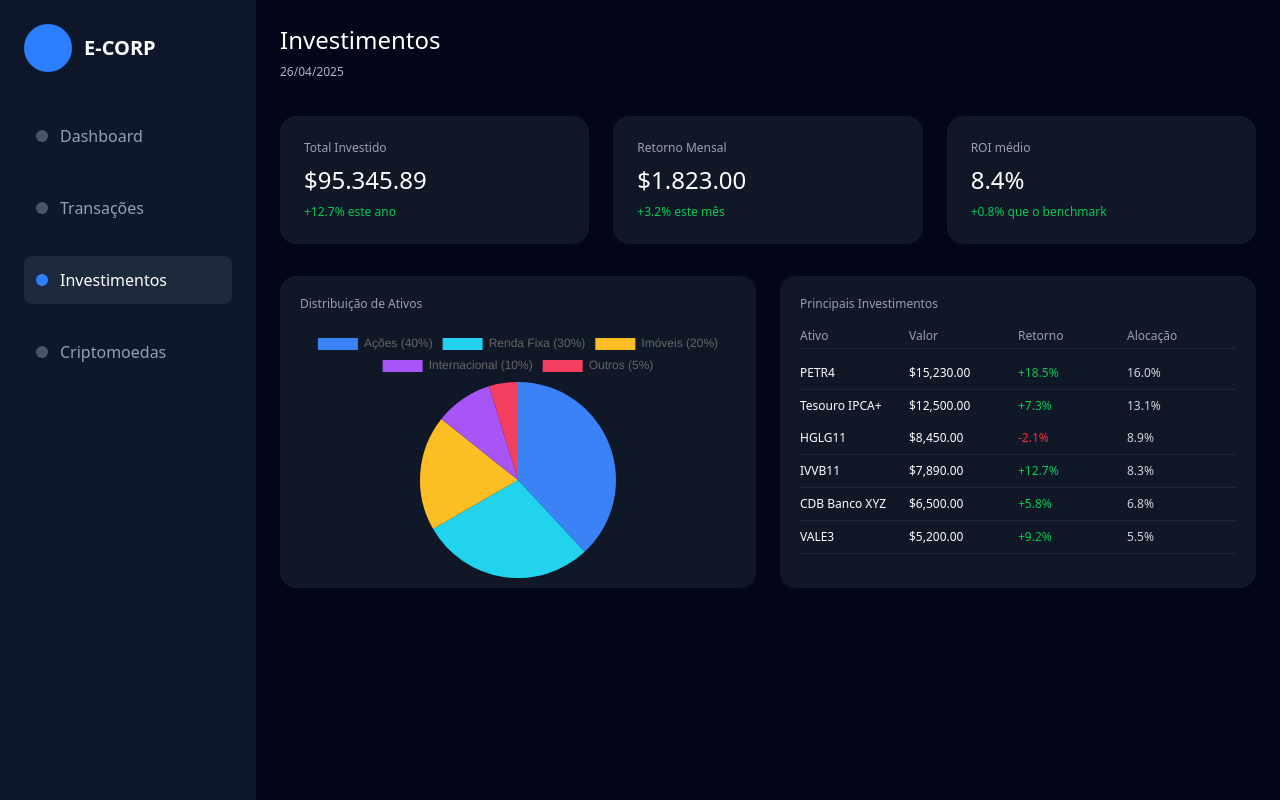
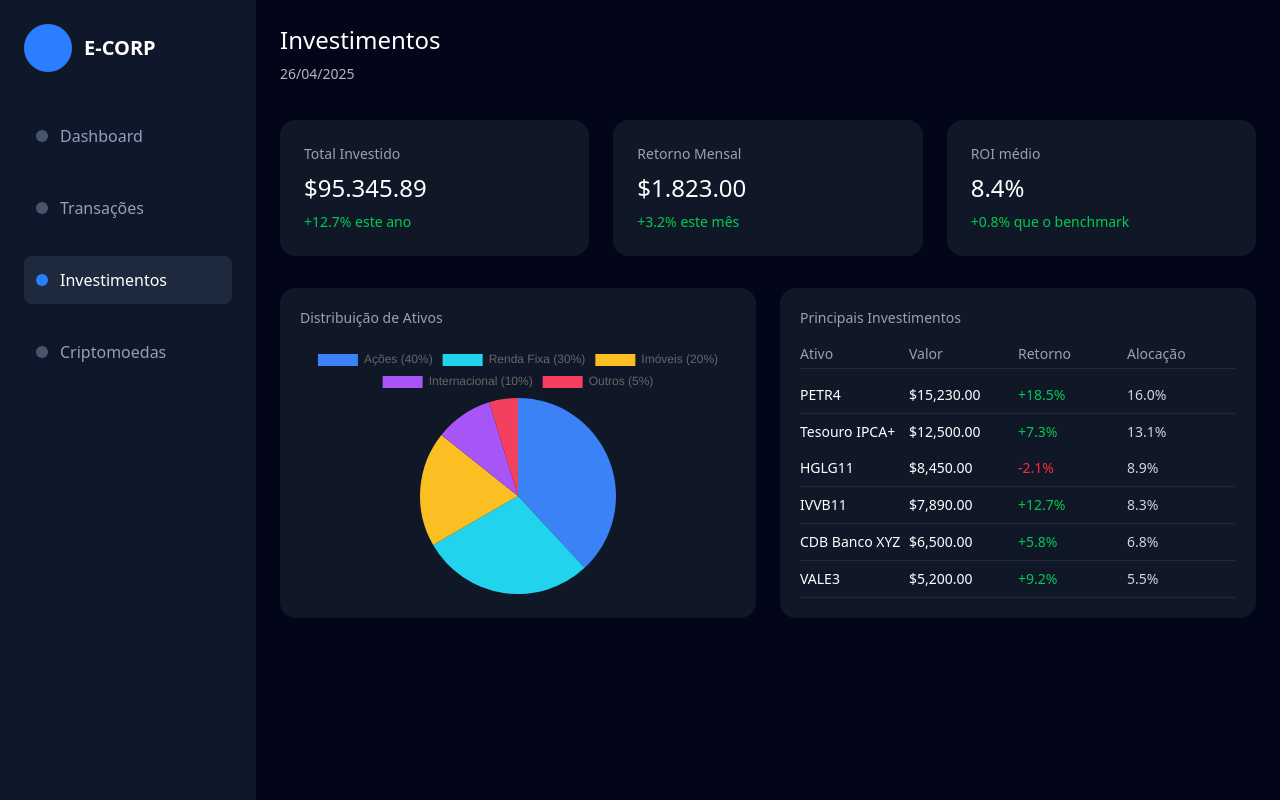
Before and after one commit to BiancaMRV/financedashboard, a React (Vite) app: page /investments in a window 1280 px wide. Built offline with nearby package versions, Linux system fonts and the light colour scheme.

Commit message:
changes in text size

```diff
--- a/src/components/dashboard/PortfolioChart.tsx
+++ b/src/components/dashboard/PortfolioChart.tsx
@@ -101,7 +101,7 @@ export default function PortfolioChart() {
       <div className="flex gap-4">
         <button
           onClick={() => setMode("mensal")}
-          className={`px-4 py-2 rounded-full text-xs ${
+          className={`px-4 py-2 rounded-full text-sm ${
             mode === "mensal"
               ? "bg-blue-600 text-white"
               : "bg-gray-700 text-gray-300"
@@ -111,7 +111,7 @@ export default function PortfolioChart() {
         </button>
         <button
           onClick={() => setMode("anual")}
-          className={`px-4 py-2 rounded-full text-xs ${
+          className={`px-4 py-2 rounded-full text-sm ${
             mode === "anual"
               ? "bg-blue-600 text-white"
               : "bg-gray-700 text-gray-300"
--- a/src/pages/Crypto.tsx
+++ b/src/pages/Crypto.tsx
@@ -6,7 +6,7 @@ export default function Crypto() {
       {/* Cabeçalho */}
       <div className="w-2/3">
         <h1 className="text-white text-2xl"> CryptoMoedas </h1>
-        <h2 className="text-white text-xs mt-2 opacity-70">
+        <h2 className="text-white text-sm mt-2 opacity-70">
           {new Date().toLocaleDateString("pt-BR")}
         </h2>
       </div>
@@ -14,20 +14,20 @@ export default function Crypto() {
       <div className="grid grid-cols-3 gap-x-6 mt-9">
         {/*Patrimonio total*/}
         <div className="bg-gray-900 p-6 rounded-2xl">
-          <h1 className="text-gray-400 text-xs"> Portfolio Crypto </h1>
+          <h1 className="text-gray-400 text-sm"> Portfolio Crypto </h1>
           <p className="text-2xl text-white mt-2"> $32,313.00</p>
-          <p className="text-xs text-green-500 mt-2"> +5.2% (24h) </p>
+          <p className="text-sm text-green-500 mt-2"> +5.2% (24h) </p>
         </div>
         <div className="bg-gray-900 p-6 rounded-2xl">
-          <h1 className="text-gray-400 text-xs"> Lucro Total</h1>
+          <h1 className="text-gray-400 text-sm"> Lucro Total</h1>
           <p className="text-2xl text-white mt-2"> $8,342.00</p>
-          <p className="text-xs text-green-500 mt-2"> +37,1%(desde o inicio)</p>
+          <p className="text-sm text-green-500 mt-2"> +37,1%(desde o inicio)</p>
         </div>
         {/* Despesas Mensais */}
         <div className="bg-gray-900 p-6 rounded-2xl">
-          <h1 className="text-gray-400 text-xs">Mercado Geral</h1>
+          <h1 className="text-gray-400 text-sm">Mercado Geral</h1>
           <p className="text-2xl text-white mt-2"> $2.17T </p>
-          <p className="text-xs text-green-500 mt-2"> +3,7% (24h)</p>
+          <p className="text-sm text-green-500 mt-2"> +3,7% (24h)</p>
         </div>
       </div>
 
--- a/src/pages/Investments.tsx
+++ b/src/pages/Investments.tsx
@@ -5,7 +5,7 @@ export default function Investments() {
     <div className="flex-1">
       <div className="w-2/3">
         <h1 className="text-white text-2xl"> Investimentos </h1>
-        <h2 className="text-white text-xs mt-2 opacity-70">
+        <h2 className="text-white text-sm mt-2 opacity-70">
           {new Date().toLocaleDateString("pt-BR")}
         </h2>
       </div>
@@ -14,20 +14,20 @@ export default function Investments() {
       <div className="grid grid-cols-3 gap-x-6 mt-9">
         {/*Total Investido*/}
         <div className="bg-gray-900 p-6 rounded-2xl">
-          <h1 className="text-gray-400 text-xs"> Total Investido </h1>
+          <h1 className="text-gray-400 text-sm"> Total Investido </h1>
           <p className="text-2xl text-white mt-2"> $95.345.89 </p>
-          <p className="text-xs text-green-500 mt-2"> +12.7% este ano </p>
+          <p className="text-sm text-green-500 mt-2"> +12.7% este ano </p>
         </div>
         <div className="bg-gray-900 p-6 rounded-2xl">
-          <h1 className="text-gray-400 text-xs"> Retorno Mensal</h1>
+          <h1 className="text-gray-400 text-sm"> Retorno Mensal</h1>
           <p className="text-2xl text-white mt-2"> $1.823.00</p>
-          <p className="text-xs text-green-500 mt-2"> +3.2% este mês</p>
+          <p className="text-sm text-green-500 mt-2"> +3.2% este mês</p>
         </div>
         {/* ROI médio */}
         <div className="bg-gray-900 p-6 rounded-2xl">
-          <h1 className="text-gray-400 text-xs">ROI médio</h1>
+          <h1 className="text-gray-400 text-sm">ROI médio</h1>
           <p className="text-2xl text-white mt-2"> 8.4% </p>
-          <p className="text-xs text-green-500 mt-2"> +0.8% que o benchmark</p>
+          <p className="text-sm text-green-500 mt-2"> +0.8% que o benchmark</p>
         </div>
       </div>
 
@@ -35,7 +35,7 @@ export default function Investments() {
       <div className="flex flex-row gap-6 mt-8">
         {/* Gráfico de pizza - primeira coluna */}
         <div className="bg-gray-900 p-5 rounded-2xl w-1/2">
-          <h2 className="text-gray-400 text-xs mb-4">Distribuição de Ativos</h2>
+          <h2 className="text-gray-400 text-sm mb-4">Distribuição de Ativos</h2>
           <div className="h-60">
             <Alocacao />
           </div>
@@ -43,54 +43,54 @@ export default function Investments() {
 
         {/* Tabela de Principais Investimentos - segunda coluna */}
         <div className="bg-gray-900 p-5 rounded-2xl w-1/2 relative">
-          <h2 className="text-gray-400 text-xs mb-4">
+          <h2 className="text-gray-400 text-sm mb-4">
             Principais Investimentos
           </h2>
 
           {/* Cabeçalho da tabela */}
           <div className="grid grid-cols-4 mb-2 border-b border-gray-800 pb-1">
-            <div className="text-gray-400 text-xs">Ativo</div>
-            <div className="text-gray-400 text-xs">Valor</div>
-            <div className="text-gray-400 text-xs">Retorno</div>
-            <div className="text-gray-400 text-xs">Alocação</div>
+            <div className="text-gray-400 text-sm">Ativo</div>
+            <div className="text-gray-400 text-sm">Valor</div>
+            <div className="text-gray-400 text-sm">Retorno</div>
+            <div className="text-gray-400 text-sm">Alocação</div>
           </div>
 
           {/* Linhas da tabela */}
           <div className="grid grid-cols-4 py-2 border-b border-gray-800">
-            <div className="text-white text-xs font-medium">PETR4</div>
-            <div className="text-white text-xs">$15,230.00</div>
-            <div className="text-green-500 text-xs">+18.5%</div>
-            <div className="text-gray-300 text-xs">16.0%</div>
+            <div className="text-white text-sm font-medium">PETR4</div>
+            <div className="text-white text-sm">$15,230.00</div>
+            <div className="text-green-500 text-sm">+18.5%</div>
+            <div className="text-gray-300 text-sm">16.0%</div>
           </div>
           <div className="grid grid-cols-4 py-2 order-b border-gray-800">
-            <div className="text-white text-xs font-medium">Tesouro IPCA+</div>
-            <div className="text-white text-xs">$12,500.00</div>
-            <div className="text-green-500 text-xs">+7.3%</div>
-            <div className="text-gray-300 text-xs">13.1%</div>
+            <div className="text-white text-sm font-medium">Tesouro IPCA+</div>
+            <div className="text-white text-sm">$12,500.00</div>
+            <div className="text-green-500 text-sm">+7.3%</div>
+            <div className="text-gray-300 text-sm">13.1%</div>
           </div>
           <div className="grid grid-cols-4 py-2 border-b border-gray-800">
-            <div className="text-white text-xs font-medium">HGLG11</div>
-            <div className="text-white text-xs">$8,450.00</div>
-            <div className="text-red-500 text-xs">-2.1%</div>
-            <div className="text-gray-300 text-xs">8.9%</div>
+            <div className="text-white text-sm font-medium">HGLG11</div>
+            <div className="text-white text-sm">$8,450.00</div>
+            <div className="text-red-500 text-sm">-2.1%</div>
+            <div className="text-gray-300 text-sm">8.9%</div>
           </div>
           <div className="grid grid-cols-4 py-2 border-b border-gray-800">
-            <div className="text-white text-xs font-medium">IVVB11</div>
-            <div className="text-white text-xs">$7,890.00</div>
-            <div className="text-green-500 text-xs">+12.7%</div>
-            <div className="text-gray-300 text-xs">8.3%</div>
+            <div className="text-white text-sm font-medium">IVVB11</div>
+            <div className="text-white text-sm">$7,890.00</div>
+            <div className="text-green-500 text-sm">+12.7%</div>
+            <div className="text-gray-300 text-sm">8.3%</div>
           </div>
           <div className="grid grid-cols-4 py-2 border-b border-gray-800">
-            <div className="text-white text-xs font-medium">CDB Banco XYZ</div>
-            <div className="text-white text-xs">$6,500.00</div>
-            <div className="text-green-500 text-xs">+5.8%</div>
-            <div className="text-gray-300 text-xs">6.8%</div>
+            <div className="text-white text-sm font-medium">CDB Banco XYZ</div>
+            <div className="text-white text-sm">$6,500.00</div>
+            <div className="text-green-500 text-sm">+5.8%</div>
+            <div className="text-gray-300 text-sm">6.8%</div>
           </div>
           <div className="grid grid-cols-4 py-2 border-b border-gray-800">
-            <div className="text-white text-xs font-medium">VALE3</div>
-            <div className="text-white text-xs">$5,200.00</div>
-            <div className="text-green-500 text-xs">+9.2%</div>
-            <div className="text-gray-300 text-xs">5.5%</div>
+            <div className="text-white text-sm font-medium">VALE3</div>
+            <div className="text-white text-sm">$5,200.00</div>
+            <div className="text-green-500 text-sm">+9.2%</div>
+            <div className="text-gray-300 text-sm">5.5%</div>
           </div>
         </div>
       </div>
```
Also changed, not shown: src/pages/Dashboard.tsx (+23 -23 lines), src/pages/Transactions.tsx (+20 -20 lines).
